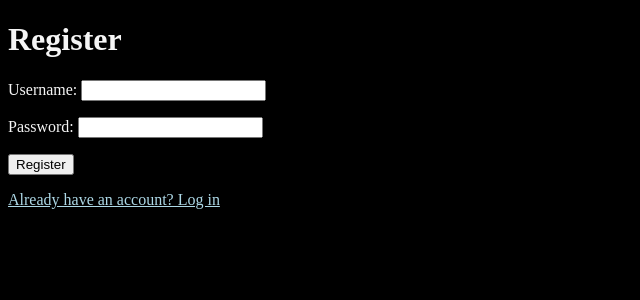
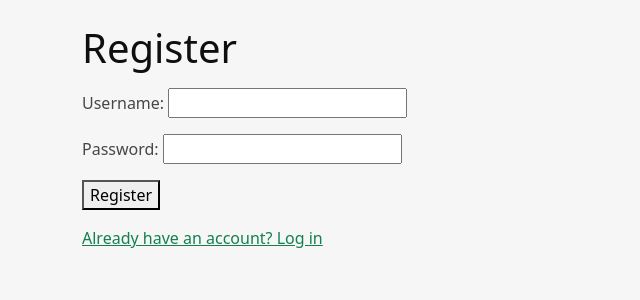
Before and after one commit to roberto-stc/book-catalogue, a PHP site: page /register.php in a window 1280 px wide. Shown: the top 300 px of the page, without its empty margins (0-640 px from the left). Run offline with PHP 8.4, Linux system fonts and the light colour scheme.

Commit message:
added Bootstrap CDN and container, and made foundational changes to style.css

```diff
--- a/style.css
+++ b/style.css
@@ -1,14 +1,29 @@
 body {
-    background-color: black;
-    color: whitesmoke;
+    background-color: #f6f6f6;
+    color: #464646;
 }
 
+h1,
+h2 {
+    color: #0f0f0f;
+}
 a {
-    color: lightblue;
+    color: #12804f;
+}
+a:hover {
+    color: #0b5c38;
 }
 
-table,
-th,
-td {
-    border-color: whitesmoke;
+.btn-primary {
+    --bs-btn-bg: #12804f;
+    --bs-btn-border-color: #12804f;
+    --bs-btn-hover-bg: #0b5c38;
+    --bs-btn-hover-border-color: #0b5c38;
+    --bs-btn-active-bg: #0c4833;
+    --bs-btn-active-border-color: #0c4833;
 }
+
+.card {
+    border-radius: 20px;
+    border-color: #e5e5e5;
+}
--- a/templates/base.twig
+++ b/templates/base.twig
@@ -2,13 +2,17 @@
 <html>
 <head>
 <meta charset="UTF-8">
+<meta name="viewport" content="width=device-width, initial-scale=1">
 
 <title>{% block title %}Book Catalogue{% endblock %}</title>
-
+<link rel="stylesheet" href="https://cdn.jsdelivr.net/npm/bootstrap@5.3.3/dist/css/bootstrap.min.css">
 <link rel="stylesheet" href="style.css">
 </head>
 <body>
 
+<div class="container my-4">
+
 {% block content %}{% endblock %}
+</div>
 </body>
 </html>
```
